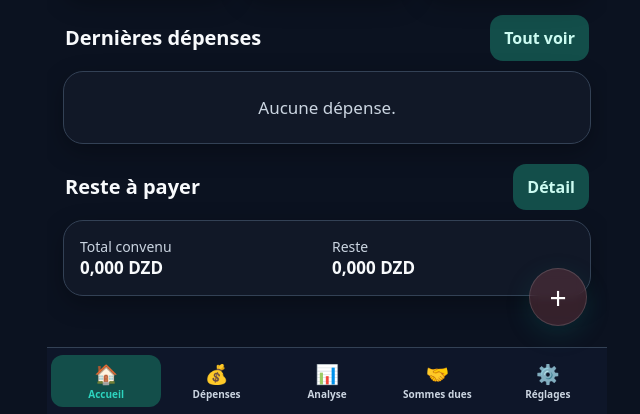
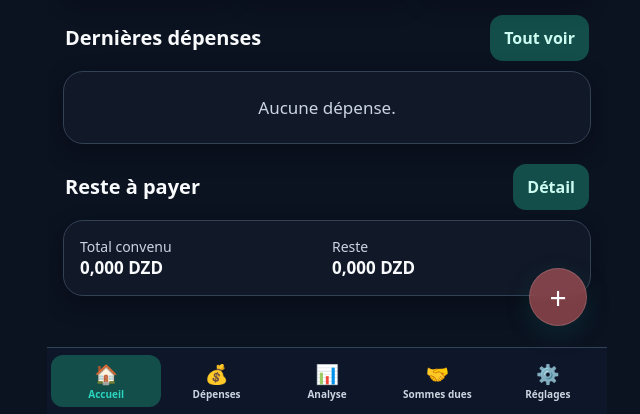
Before and after one commit to hmezoughi4/DarFiKhoriba, a plain HTML site: page index.html in a window 1280 px wide. Both pictures are taken after a click on the button "Activer le mode sombre". Shown: the part 386-800 px from the top of the page, without its empty margins (313-953 px from the left). Drawn offline with Linux system fonts and the light colour scheme.

Commit message:
Update index.html

```diff
--- a/index.html
+++ b/index.html
@@ -217,7 +217,7 @@
 }
 .floating-button:active { background: rgba(15,118,110,.9); }
 html[data-theme="dark"] .floating-button {
-  background: rgba(248, 113, 113,.18);
+  background: rgba(248, 113, 113,.48);
   border-color: rgba(255,255,255,.14);
 }
 @media(max-width:390px){
```
